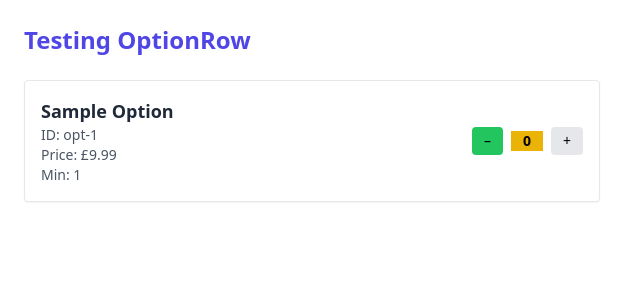
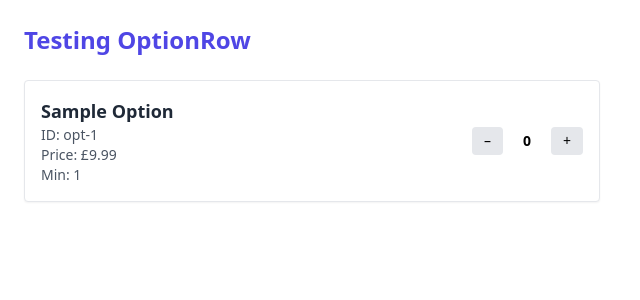
Before and after one commit to ellroberts/bi-directional-v1-clean, a React (Vite) app: page / in a window 1280 px wide. Shown: the top 300 px of the page, without its empty margins (0-640 px from the left). Built offline with nearby package versions, Linux system fonts and the light colour scheme.

Commit message:
removed colours

```diff
--- a/src/components/OptionRow.jsx
+++ b/src/components/OptionRow.jsx
@@ -36,11 +36,11 @@ export default function OptionRow({ groupId, option }) {
       <div className="flex items-center space-x-2">
         <button
           onClick={() => handleUpdate(Math.max(0, qty - 1))}
-          className="bg-green-500 px-3 py-1 text-sm font-medium bg-gray-200 rounded hover:bg-gray-500"
+          className="px-3 py-1 text-sm font-medium bg-gray-200 rounded hover:bg-gray-500"
         >
           –
         </button>
-        <span className="bg-yellow-500 px-3 text-sm font-semibold">{qty}</span>
+        <span className="px-3 text-sm font-semibold">{qty}</span>
         <button
           onClick={() => handleUpdate(qty + 1)}
           className="px-3 py-1 text-sm font-medium bg-gray-200 rounded hover:bg-gray-300"
```
